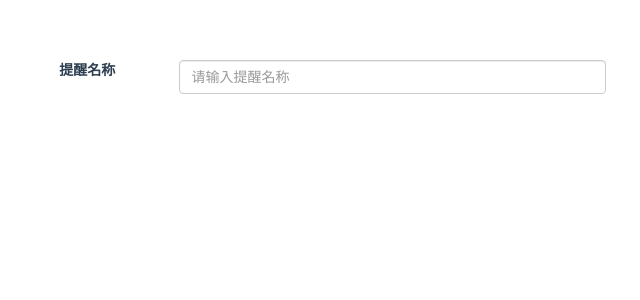
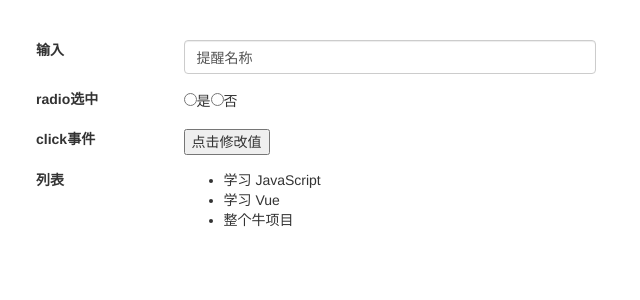
Before and after one commit to caijinlin/vue-webpack-demo, a Vue app: page / in a window 1280 px wide. Shown: the top 300 px of the page, without its empty margins (4-644 px from the left). Built offline with nearby package versions, Linux system fonts and the light colour scheme.

Commit message:
MOD pratice1

```diff
--- a/index.html
+++ b/index.html
@@ -2,10 +2,11 @@
 <html>
   <head>
     <meta charset="utf-8">
-    <title>webpack-demo</title>
+    <link rel="stylesheet" href="https://cdn.bootcss.com/bootstrap/3.3.7/css/bootstrap.min.css" integrity="sha384-BVYiiSIFeK1dGmJRAkycuHAHRg32OmUcww7on3RYdg4Va+PmSTsz/K68vbdEjh4u" crossorigin="anonymous">
+    <title>vue-webpack-demo</title>
   </head>
   <body>
-    <div id="app"></div>
-    <!-- built files will be auto injected -->
+    <div id="app">
+    </div>
   </body>
 </html>
--- a/src/App.vue
+++ b/src/App.vue
@@ -1,10 +1,6 @@
 <template>
-  <div id="app">
-    <link rel="stylesheet" href="https://cdn.bootcss.com/bootstrap/3.3.7/css/bootstrap.min.css" integrity="sha384-BVYiiSIFeK1dGmJRAkycuHAHRg32OmUcww7on3RYdg4Va+PmSTsz/K68vbdEjh4u" crossorigin="anonymous">
     <router-view></router-view>
-  </div>
 </template>
-
 <script>
 export default {
   name: 'app'
--- a/src/components/Baisc/Index.vue
+++ b/src/components/Baisc/Index.vue
@@ -1,20 +1,66 @@
 <template>
-  <div class="col-md-6">
-    <div class="form-group">
+  <div class="col-md-6 block-basic">
+    <div class="form-group row">
       <label class="col-md-3 control-lable" for="name">
-        提醒名称
+         输入
       </label>
       <div class="col-md-9">
-        <input type="text" name="name" id="name" class="form-control" placeholder="请输入提醒名称">
+        <input type="text" name="name" id="name" v-model="name" class="form-control" placeholder="请输入提醒名称">
       </div>
+    </div>
+    <div class="form-group row">
+        <label class="col-md-3 control-lable">radio选中</label>
+        <div class="col-md-9">
+          <input type="radio" value="1" name="is_checked" v-model="is_checked">是</input>
+          <input type="radio" value="0" name="is_checked" v-model="is_checked">否</input>
+          <label v-if="is_checked == 1">
+              上一步选择是才会出来
+          </label>
+        </div>
+    </div>
+    <div class="form-group row">
+        <label class="col-md-3 control-lable">click事件</label>
+        <div class="col-md-9">
+          <button v-on:click="reverseMessage">点击修改值</button>
+        </div>
+    </div>
+    <div class="form-group row">
+        <label class="col-md-3 control-label">列表</label>
+        <div class="col-md-9">
+          <ul>
+            <todo-item v-for="item in todos" :todo="item"></todo-item>
+          </ul>
+        </div>
     </div>
   </div>
 </template>
+<style type="text/css">
+  .block-basic {
+    padding: 40px;
+  }
+</style>
 <script>
   export default {
     data () {
       return {
-        title: ''
+        name: '提醒名称',
+        is_checked: '',
+        todos: [
+          { text: '学习 JavaScript' },
+          { text: '学习 Vue' },
+          { text: '整个牛项目' }
+        ]
+      }
+    },
+    methods: {
+      reverseMessage () {
+        this.name = '哈哈哈'
+      }
+    },
+    components: {
+      'todo-item': {
+        props: ['todo'],
+        template: '<li>{{ todo.text }}</li>'
       }
     }
   }
```
